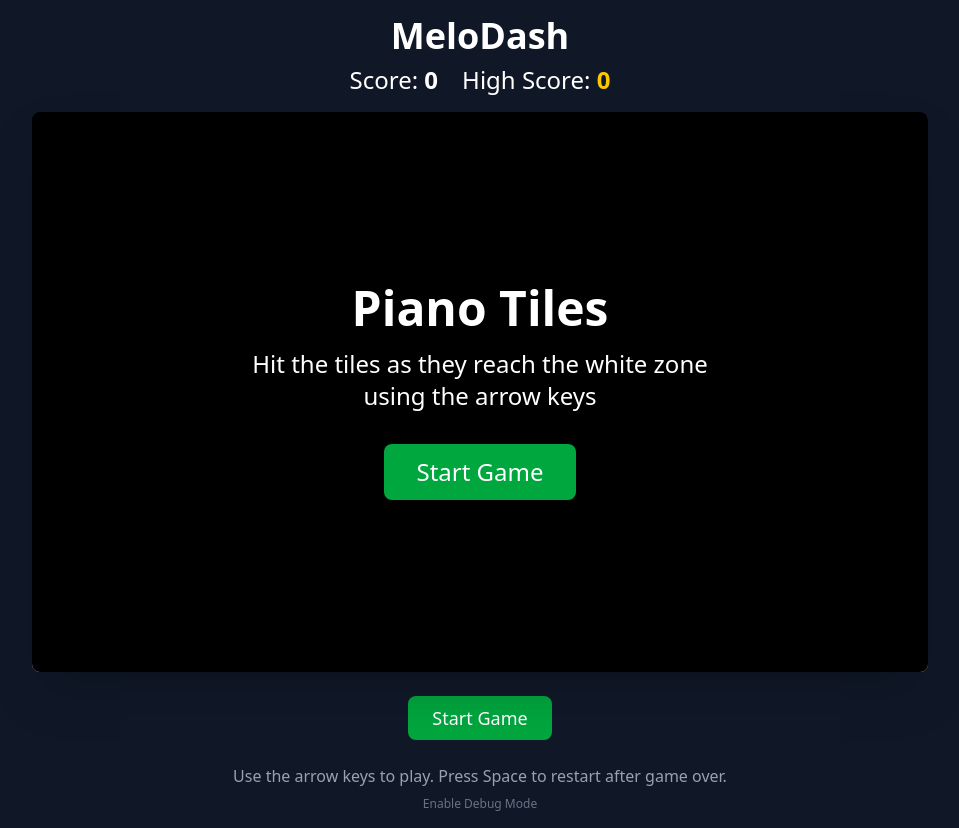
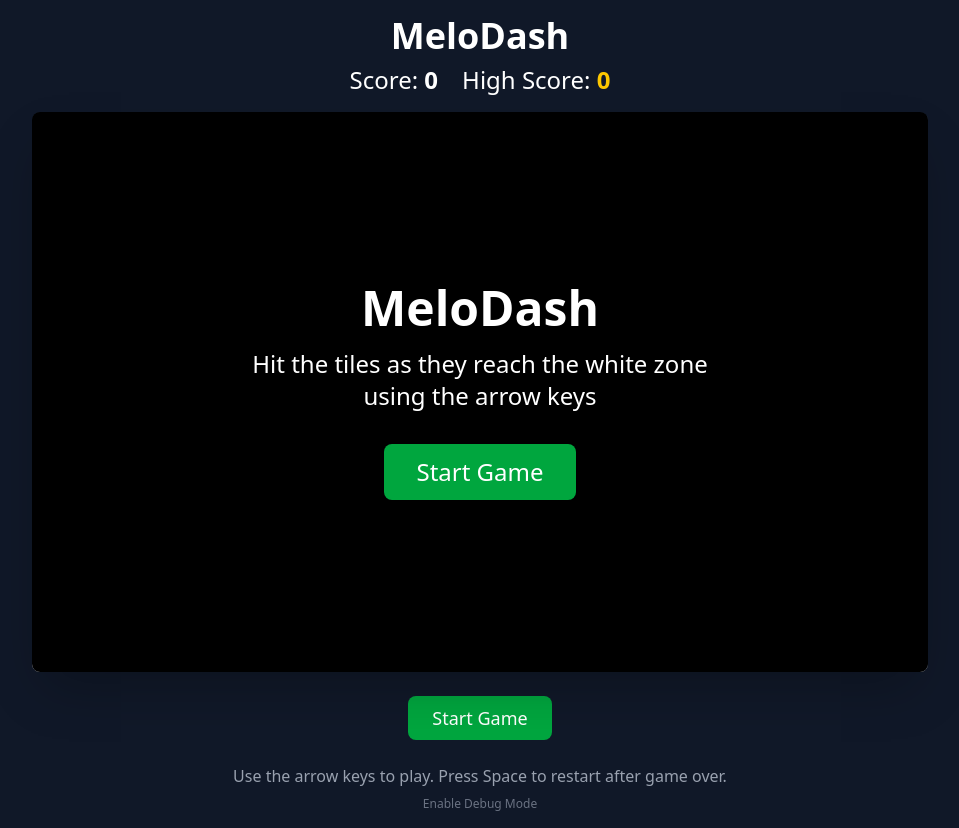
Before and after one commit to rahulrr-coder/MeloDash, a React (Vite) app: page / in a window 1280 px wide. Shown: the whole page, without its empty margins (160-1119 px from the left). Built offline with nearby package versions, Linux system fonts and the light colour scheme.

Commit message:
Update overlay

```diff
--- a/src/components/GameOverlay.jsx
+++ b/src/components/GameOverlay.jsx
@@ -5,7 +5,7 @@ const GameOverlay = ({ type, score, highScore, onRestart, onResume, onStart, isN
     <div className="absolute inset-0 bg-black bg-opacity-70 flex flex-col items-center justify-center z-20">
       {type === 'start' ? (
         <>
-          <div className="text-5xl mb-4 font-bold">Piano Tiles</div>
+          <div className="text-5xl mb-4 font-bold">MeloDash</div>
           {highScore > 0 && (
             <div className="text-xl mb-2 text-yellow-400">
               High Score: {Math.floor(highScore)}
```
